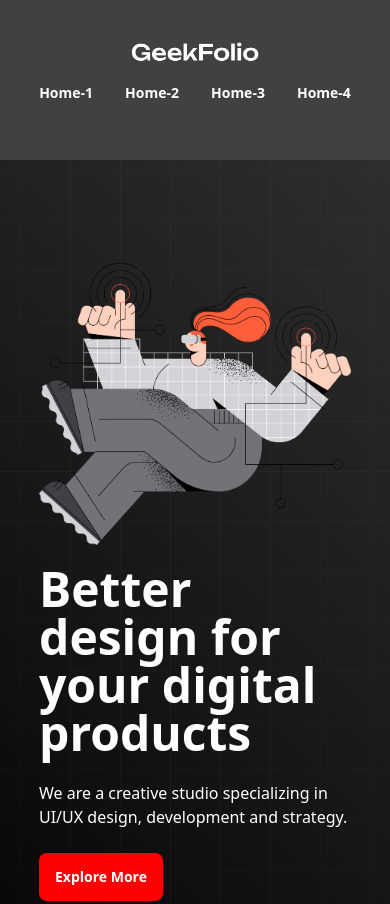
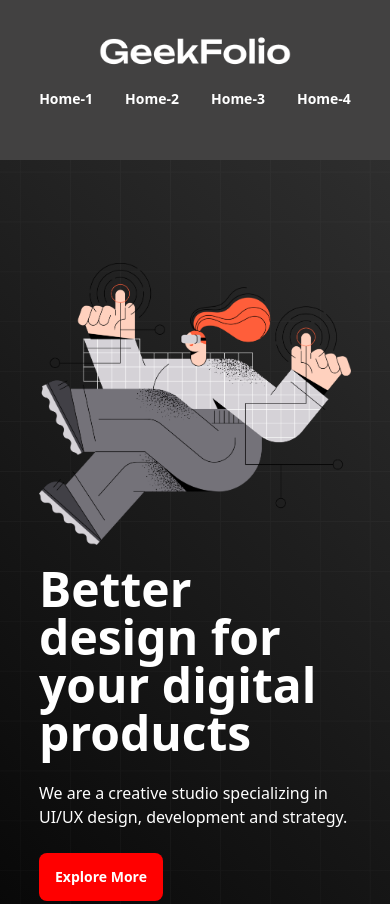
Before and after one commit to Shahidul-Islam-Jony/Digital-Products, a plain HTML site: page index.html in a window 390 px wide. Shown: the top 904 px of the page. Drawn offline with nearby package versions, Linux system fonts and the light colour scheme.

Commit message:
Digital Products done

```diff
--- a/index.html
+++ b/index.html
@@ -30,7 +30,7 @@
         <!-- navbar start here -->
         <nav class="flex flex-col justify-center h-40 lg:flex-row lg:justify-around items-center lg:h-20 bg-[#424141]">
             <div>
-                <img class="w-32" src="logo/logo-light.png" alt="">
+                <img class="w-48 lg:w-32" src="logo/logo-light.png" alt="">
             </div>
             <div>
                 <ul class="menu menu-horizontal px-1 font-bold text-white">
```
